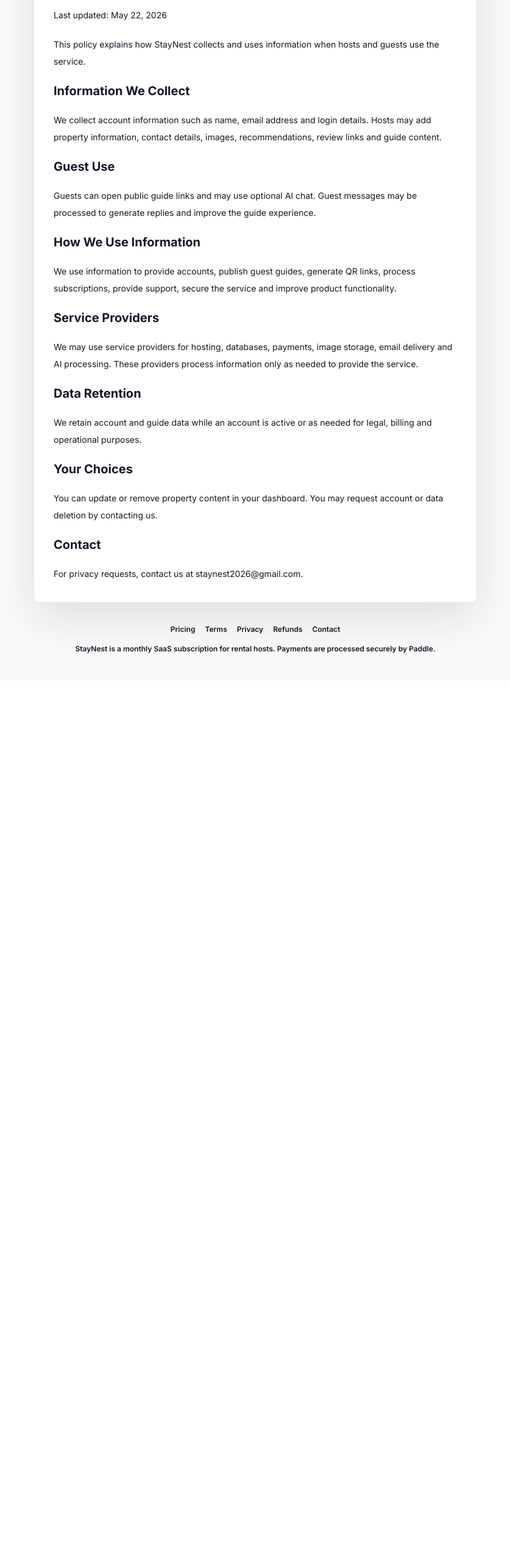
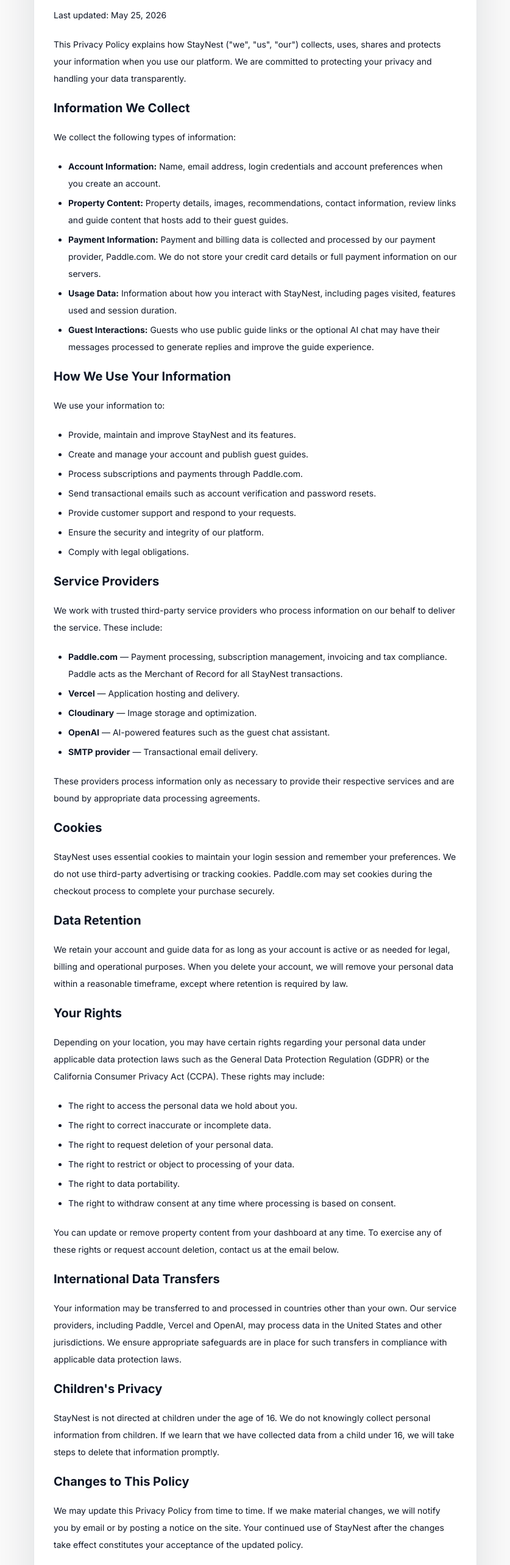
Before and after one commit to VlatkoSpirovski/staynest, a Next.js app: page /privacy in a window 1280 px wide. Shown: the part 234-2800 px from the top of the page at 61% size, without its empty margins (221-1058 px from the left). Before the commit the page ends 1350 px from the top, so only its background shows below. Built offline with nearby package versions, Linux system fonts and the light colour scheme.

Commit message:
paddle dashboard

```diff
--- a/app/privacy/page.tsx
+++ b/app/privacy/page.tsx
@@ -3,22 +3,140 @@
 export default function PrivacyPage() {
   return (
     <LegalPage eyebrow="Privacy" title="Privacy Policy">
-      <p>Last updated: May 22, 2026</p>
-      <p>This policy explains how StayNest collects and uses information when hosts and guests use the service.</p>
+      <p>Last updated: May 25, 2026</p>
+      <p>
+        This Privacy Policy explains how StayNest (&quot;we&quot;, &quot;us&quot;, &quot;our&quot;) collects, uses,
+        shares and protects your information when you use our platform. We are committed to protecting your privacy and
+        handling your data transparently.
+      </p>
+
       <h2 className="text-xl font-bold text-ink">Information We Collect</h2>
-      <p>We collect account information such as name, email address and login details. Hosts may add property information, contact details, images, recommendations, review links and guide content.</p>
-      <h2 className="text-xl font-bold text-ink">Guest Use</h2>
-      <p>Guests can open public guide links and may use optional AI chat. Guest messages may be processed to generate replies and improve the guide experience.</p>
-      <h2 className="text-xl font-bold text-ink">How We Use Information</h2>
-      <p>We use information to provide accounts, publish guest guides, generate QR links, process subscriptions, provide support, secure the service and improve product functionality.</p>
+      <p>We collect the following types of information:</p>
+      <ul className="list-disc pl-6 space-y-1">
+        <li>
+          <strong>Account Information:</strong> Name, email address, login credentials and account preferences when you
+          create an account.
+        </li>
+        <li>
+          <strong>Property Content:</strong> Property details, images, recommendations, contact information, review
+          links and guide content that hosts add to their guest guides.
+        </li>
+        <li>
+          <strong>Payment Information:</strong> Payment and billing data is collected and processed by our payment
+          provider, Paddle.com. We do not store your credit card details or full payment information on our servers.
+        </li>
+        <li>
+          <strong>Usage Data:</strong> Information about how you interact with StayNest, including pages visited,
+          features used and session duration.
+        </li>
+        <li>
+          <strong>Guest Interactions:</strong> Guests who use public guide links or the optional AI chat may have their
+          messages processed to generate replies and improve the guide experience.
+        </li>
+      </ul>
+
+      <h2 className="text-xl font-bold text-ink">How We Use Your Information</h2>
+      <p>We use your information to:</p>
+      <ul className="list-disc pl-6 space-y-1">
+        <li>Provide, maintain and improve StayNest and its features.</li>
+        <li>Create and manage your account and publish guest guides.</li>
+        <li>Process subscriptions and payments through Paddle.com.</li>
+        <li>Send transactional emails such as account verification and password resets.</li>
+        <li>Provide customer support and respond to your requests.</li>
+        <li>Ensure the security and integrity of our platform.</li>
+        <li>Comply with legal obligations.</li>
+      </ul>
+
       <h2 className="text-xl font-bold text-ink">Service Providers</h2>
-      <p>We may use service providers for hosting, databases, payments, image storage, email delivery and AI processing. These providers process information only as needed to provide the service.</p>
+      <p>
+        We work with trusted third-party service providers who process information on our behalf to deliver the service.
+        These include:
+      </p>
+      <ul className="list-disc pl-6 space-y-1">
+        <li>
+          <strong>Paddle.com</strong> — Payment processing, subscription management, invoicing and tax compliance.
+          Paddle acts as the Merchant of Record for all StayNest transactions.
+        </li>
+        <li>
+          <strong>Vercel</strong> — Application hosting and delivery.
+        </li>
+        <li>
+          <strong>Cloudinary</strong> — Image storage and optimization.
+        </li>
+        <li>
+          <strong>OpenAI</strong> — AI-powered features such as the guest chat assistant.
+        </li>
+        <li>
+          <strong>SMTP provider</strong> — Transactional email delivery.
+        </li>
+      </ul>
+      <p>
+        These providers process information only as necessary to provide their respective services and are bound by
+        appropriate data processing agreements.
+      </p>
+
+      <h2 className="text-xl font-bold text-ink">Cookies</h2>
+      <p>
+        StayNest uses essential cookies to maintain your login session and remember your preferences. We do not use
+        third-party advertising or tracking cookies. Paddle.com may set cookies during the checkout process to complete
+        your purchase securely.
+      </p>
+
       <h2 className="text-xl font-bold text-ink">Data Retention</h2>
-      <p>We retain account and guide data while an account is active or as needed for legal, billing and operational purposes.</p>
-      <h2 className="text-xl font-bold text-ink">Your Choices</h2>
-      <p>You can update or remove property content in your dashboard. You may request account or data deletion by contacting us.</p>
+      <p>
+        We retain your account and guide data for as long as your account is active or as needed for legal, billing and
+        operational purposes. When you delete your account, we will remove your personal data within a reasonable
+        timeframe, except where retention is required by law.
+      </p>
+
+      <h2 className="text-xl font-bold text-ink">Your Rights</h2>
+      <p>
+        Depending on your location, you may have certain rights regarding your personal data under applicable data
+        protection laws such as the General Data Protection Regulation (GDPR) or the California Consumer Privacy Act
+        (CCPA). These rights may include:
+      </p>
+      <ul className="list-disc pl-6 space-y-1">
+        <li>The right to access the personal data we hold about you.</li>
+        <li>The right to correct inaccurate or incomplete data.</li>
+        <li>The right to request deletion of your personal data.</li>
+        <li>The right to restrict or object to processing of your data.</li>
+        <li>The right to data portability.</li>
+        <li>The right to withdraw consent at any time where processing is based on consent.</li>
+      </ul>
+      <p>
+        You can update or remove property content from your dashboard at any time. To exercise any of these rights or
+        request account deletion, contact us at the email below.
+      </p>
+
+      <h2 className="text-xl font-bold text-ink">International Data Transfers</h2>
+      <p>
+        Your information may be transferred to and processed in countries other than your own. Our service providers,
+        including Paddle, Vercel and OpenAI, may process data in the United States and other jurisdictions. We ensure
+        appropriate safeguards are in place for such transfers in compliance with applicable data protection laws.
+      </p>
+
+      <h2 className="text-xl font-bold text-ink">Children&apos;s Privacy</h2>
+      <p>
+        StayNest is not directed at children under the age of 16. We do not knowingly collect personal information from
+        children. If we learn that we have collected data from a child under 16, we will take steps to delete that
+        information promptly.
+      </p>
+
+      <h2 className="text-xl font-bold text-ink">Changes to This Policy</h2>
+      <p>
+        We may update this Privacy Policy from time to time. If we make material changes, we will notify you by email or
+        by posting a notice on the site. Your continued use of StayNest after the changes take effect constitutes your
+        acceptance of the updated policy.
+      </p>
+
       <h2 className="text-xl font-bold text-ink">Contact</h2>
-      <p>For privacy requests, contact us at staynest2026@gmail.com.</p>
+      <p>
+        For privacy requests or questions, contact us at{" "}
+        <a href="mailto:staynest2026@gmail.com" className="font-bold text-lagoon">
+          staynest2026@gmail.com
+        </a>
+        .
+      </p>
     </LegalPage>
   );
 }
--- a/app/refund/page.tsx
+++ b/app/refund/page.tsx
@@ -4,25 +4,62 @@
   return (
     <LegalPage eyebrow="Refunds" title="Refund Policy">
       <p>Last updated: May 25, 2026</p>
-      <p>StayNest is sold through Paddle, which acts as the Merchant of Record for purchases and subscriptions.</p>
-      <h2 className="text-xl font-bold text-ink">Paddle Refund Policy</h2>
       <p>
-        Refunds for StayNest purchases are handled according to Paddle&apos;s Refund Policy and Buyer Terms. StayNest does not apply additional refund
-        qualifiers, exceptions, or conditions beyond Paddle&apos;s policy.
+        We want you to be completely satisfied with StayNest. If for any reason you are not happy with your purchase, we
+        offer a straightforward, no-questions-asked refund policy.
       </p>
-      <h2 className="text-xl font-bold text-ink">Refund Requests</h2>
+
+      <h2 className="text-xl font-bold text-ink">30-Day Money-Back Guarantee</h2>
       <p>
-        To request a refund, please contact Paddle Buyer Support at{" "}
-        <a href="https://paddle.net" className="font-bold text-lagoon">
-          paddle.net
-        </a>
-        .
+        If you are not satisfied with StayNest for any reason, you may request a full refund within 30 days of your
+        purchase. No questions asked, no conditions, no exceptions.
       </p>
-      <h2 className="text-xl font-bold text-ink">Subscriptions</h2>
-      <p>StayNest subscriptions are billed monthly after any free trial. You may cancel future subscription renewals before the next billing date.</p>
-      <h2 className="text-xl font-bold text-ink">Questions</h2>
+
+      <h2 className="text-xl font-bold text-ink">How to Request a Refund</h2>
+      <p>To request a refund, you can:</p>
+      <ul className="list-disc pl-6 space-y-1">
+        <li>
+          Email us at{" "}
+          <a href="mailto:staynest2026@gmail.com" className="font-bold text-lagoon">
+            staynest2026@gmail.com
+          </a>{" "}
+          with your account email and order details.
+        </li>
+        <li>
+          Contact Paddle Buyer Support at{" "}
+          <a href="https://paddle.net" className="font-bold text-lagoon" target="_blank" rel="noopener noreferrer">
+            paddle.net
+          </a>{" "}
+          — Paddle.com is the Merchant of Record for all StayNest orders and handles payment processing and returns.
+        </li>
+      </ul>
       <p>
-        For product or account support, contact StayNest at{" "}
+        Refunds are processed to the original payment method and typically appear within 5–10 business days depending on
+        your bank or payment provider.
+      </p>
+
+      <h2 className="text-xl font-bold text-ink">Subscription Cancellation</h2>
+      <p>
+        You can cancel your StayNest subscription at any time from your account dashboard. When you cancel:
+      </p>
+      <ul className="list-disc pl-6 space-y-1">
+        <li>You keep access to paid features until the end of your current billing period.</li>
+        <li>No further charges will be made after cancellation.</li>
+        <li>
+          If you cancel within 30 days of your initial purchase or most recent renewal, you are eligible for a full
+          refund of that charge.
+        </li>
+      </ul>
+
+      <h2 className="text-xl font-bold text-ink">Free Trial</h2>
+      <p>
+        If you signed up for a free trial, you will not be charged until the trial period ends. You can cancel at any
+        time during the trial without being charged.
+      </p>
+
+      <h2 className="text-xl font-bold text-ink">Contact</h2>
+      <p>
+        For any questions about refunds or billing, contact us at{" "}
         <a href="mailto:staynest2026@gmail.com" className="font-bold text-lagoon">
           staynest2026@gmail.com
         </a>
--- a/app/terms/page.tsx
+++ b/app/terms/page.tsx
@@ -3,22 +3,104 @@
 export default function TermsPage() {
   return (
     <LegalPage eyebrow="Terms" title="Terms of Service">
-      <p>Last updated: May 22, 2026</p>
-      <p>StayNest provides digital guest guide software for rental owners and hosts. By creating an account or using StayNest, you agree to these terms.</p>
-      <h2 className="text-xl font-bold text-ink">Service</h2>
-      <p>StayNest lets hosts create public guest guides with property details, recommendations, review links, QR codes and optional AI features. Hosts are responsible for the accuracy, legality and completeness of all content they publish.</p>
+      <p>Last updated: May 25, 2026</p>
+      <p>
+        These Terms of Service (&quot;Terms&quot;) govern your access to and use of StayNest, a software-as-a-service
+        platform that lets rental and accommodation owners create digital guest guides. By creating an account or using
+        StayNest, you agree to be bound by these Terms.
+      </p>
+
+      <h2 className="text-xl font-bold text-ink">Service Description</h2>
+      <p>
+        StayNest is a self-serve SaaS product. Hosts use StayNest to create public, mobile-first guest guides containing
+        property details, local recommendations, QR codes, review links and optional AI-powered features. Hosts are
+        responsible for the accuracy, legality and completeness of all content they publish through StayNest.
+      </p>
+
       <h2 className="text-xl font-bold text-ink">Accounts</h2>
-      <p>You must provide accurate account information and keep your login credentials secure. You are responsible for activity under your account.</p>
-      <h2 className="text-xl font-bold text-ink">Subscriptions</h2>
-      <p>Paid plans are billed monthly after any free trial. Plan features and prices are listed on the pricing page. If payment fails, access to paid features may be limited or suspended.</p>
+      <p>
+        You must provide accurate account information and keep your login credentials secure. You are responsible for all
+        activity that occurs under your account. StayNest reserves the right to suspend or terminate accounts that
+        violate these Terms.
+      </p>
+
+      <h2 className="text-xl font-bold text-ink">Payment &amp; Billing</h2>
+      <p>
+        Our order process is conducted by our online reseller Paddle.com. Paddle.com is the Merchant of Record for all
+        our orders. Paddle provides all customer service inquiries and handles returns.
+      </p>
+      <p>
+        Paid plans are billed on a recurring monthly basis after any free trial period. Plan features and prices are
+        listed on our{" "}
+        <a href="/pricing" className="font-bold text-lagoon">
+          pricing page
+        </a>
+        . If payment fails, access to paid features may be limited or suspended until payment is resolved. All prices
+        are inclusive of applicable taxes, which are calculated and collected by Paddle based on your location.
+      </p>
+
+      <h2 className="text-xl font-bold text-ink">Subscriptions &amp; Cancellation</h2>
+      <p>
+        You may cancel your subscription at any time from your account dashboard. Upon cancellation, you will retain
+        access to paid features until the end of your current billing period. No further charges will be made after
+        cancellation. Cancelling a subscription does not automatically trigger a refund for the current billing period —
+        please see our{" "}
+        <a href="/refund" className="font-bold text-lagoon">
+          Refund Policy
+        </a>{" "}
+        for details.
+      </p>
+
       <h2 className="text-xl font-bold text-ink">AI Features</h2>
-      <p>AI import and guest assistant features are best-effort tools. Hosts must review AI-generated content before sharing it with guests. StayNest does not guarantee that AI output is complete or error-free.</p>
+      <p>
+        AI-powered import and guest assistant features are best-effort tools provided for convenience. Hosts must review
+        all AI-generated content before sharing it with guests. StayNest does not guarantee that AI output is complete,
+        accurate or error-free.
+      </p>
+
+      <h2 className="text-xl font-bold text-ink">Intellectual Property</h2>
+      <p>
+        StayNest retains all rights, title and interest in the platform, its design, code and branding. You retain
+        ownership of all content you upload or create through StayNest. By using the service, you grant StayNest a
+        limited license to host, display and distribute your content solely for the purpose of providing the service.
+      </p>
+
       <h2 className="text-xl font-bold text-ink">Acceptable Use</h2>
-      <p>You may not use StayNest for illegal content, harmful instructions, spam, fraud, or content that infringes the rights of others.</p>
-      <h2 className="text-xl font-bold text-ink">Liability</h2>
-      <p>StayNest is provided as software-as-a-service. To the maximum extent permitted by law, StayNest is not liable for indirect damages, lost revenue, guest disputes, property issues or inaccurate host-provided content.</p>
+      <p>
+        You may not use StayNest for illegal content, harmful instructions, spam, fraud, or content that infringes the
+        rights of others. StayNest reserves the right to remove content or suspend accounts that violate this policy.
+      </p>
+
+      <h2 className="text-xl font-bold text-ink">Limitation of Liability</h2>
+      <p>
+        StayNest is provided on an &quot;as is&quot; and &quot;as available&quot; basis. To the maximum extent permitted
+        by law, StayNest and its operators shall not be liable for any indirect, incidental, special, consequential or
+        punitive damages, including but not limited to lost revenue, lost profits, guest disputes, property issues, or
+        inaccurate host-provided content.
+      </p>
+
+      <h2 className="text-xl font-bold text-ink">Governing Law</h2>
+      <p>
+        These Terms are governed by and construed in accordance with the laws of the Republic of North Macedonia,
+        without regard to its conflict of law provisions. Any disputes arising under these Terms shall be subject to the
+        exclusive jurisdiction of the courts of North Macedonia.
+      </p>
+
+      <h2 className="text-xl font-bold text-ink">Changes to Terms</h2>
+      <p>
+        We may update these Terms from time to time. If we make material changes, we will notify you by email or by
+        posting a notice on the site. Continued use of StayNest after changes take effect constitutes acceptance of the
+        revised Terms.
+      </p>
+
       <h2 className="text-xl font-bold text-ink">Contact</h2>
-      <p>For questions about these terms, contact us at staynest2026@gmail.com.</p>
+      <p>
+        For questions about these Terms, contact us at{" "}
+        <a href="mailto:staynest2026@gmail.com" className="font-bold text-lagoon">
+          staynest2026@gmail.com
+        </a>
+        .
+      </p>
     </LegalPage>
   );
 }
--- a/lib/utils.ts
+++ b/lib/utils.ts
@@ -14,7 +14,7 @@
 }
 
 export function getAppUrl() {
-  return envUrl(process.env.NEXT_PUBLIC_APP_URL, process.env.NODE_ENV === "production" ? "https://app.staynest.site" : "http://localhost:3000");
+  return envUrl(process.env.NEXT_PUBLIC_APP_URL, process.env.NODE_ENV === "production" ? "https://dashboard.staynest.site" : "http://localhost:3000");
 }
 
 export function getAdminUrl() {
```
Also changed, not shown: middleware.ts (+6 -6 lines), 1 other file (tests, documents, lock files or other folders).
